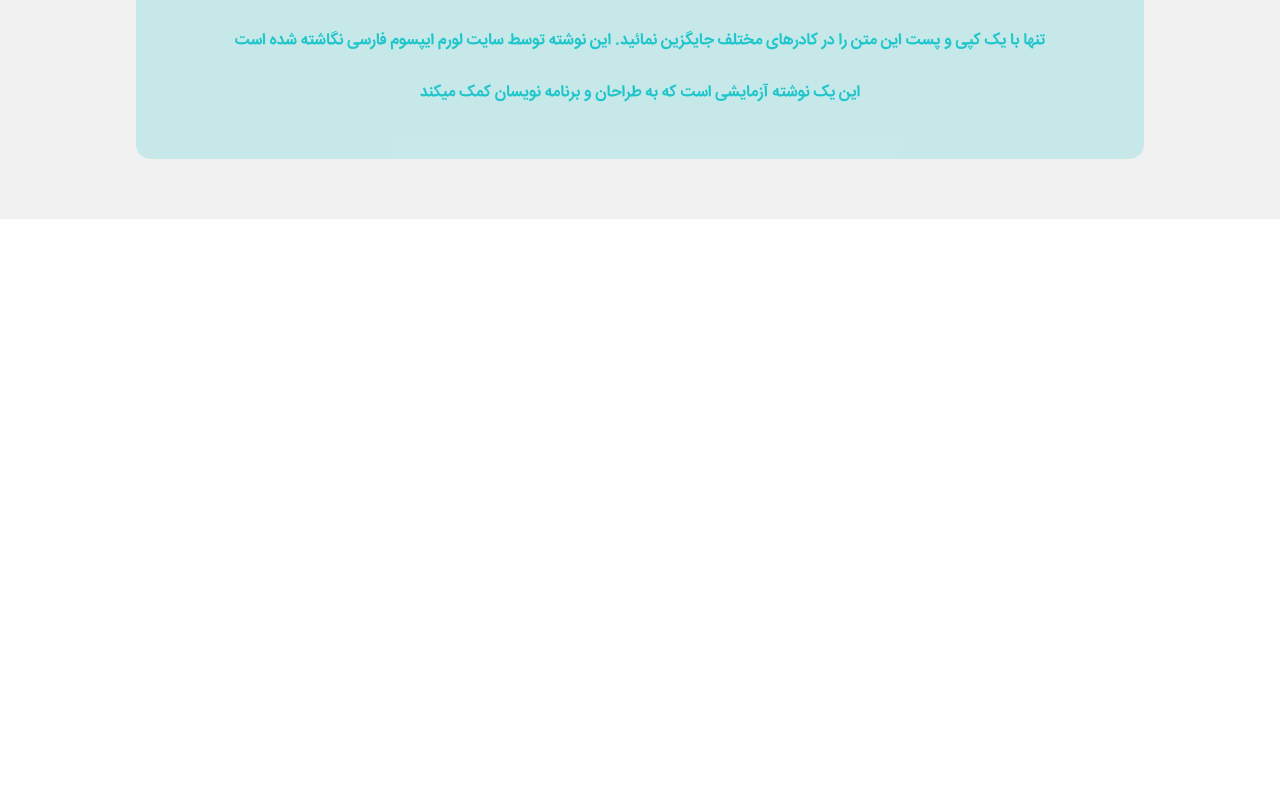
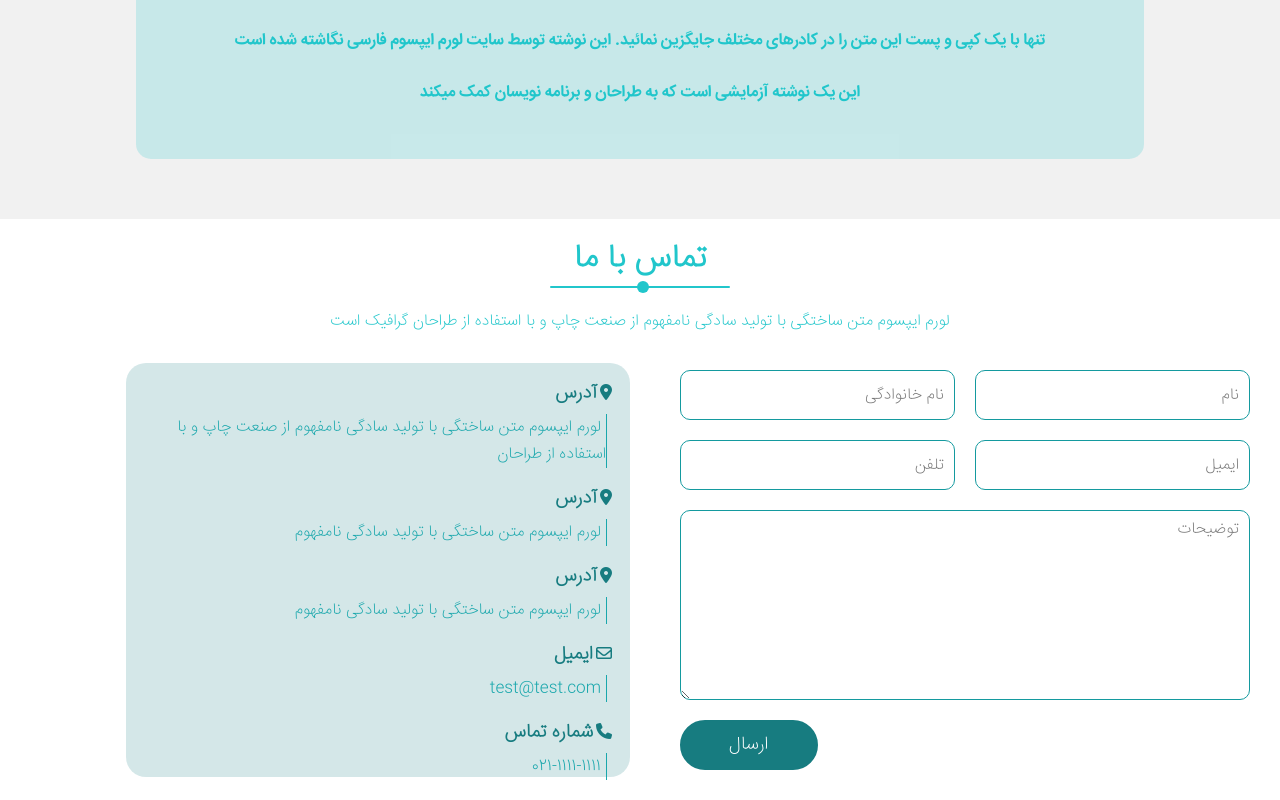
Before and after one commit to AmirHosein-Zare/React-Apps, a React (Create React App) app: page / in a window 1280 px wide. Shown: the part 3910-4710 px from the top of the page. Before the commit the page ends 4129 px from the top, so only its background shows below. Built offline with nearby package versions, Linux system fonts and the light colour scheme.

Commit message:
add cantact us section

```diff
--- /dev/null
+++ b/src/CantactUs/Cantact.css
@@ -0,0 +1,48 @@
+.Cantact-container{
+    width: 100%;
+    display: grid;
+    grid-template-columns: repeat(2,1fr);
+    grid-template-rows: repeat(1,1fr);
+    justify-content: center;
+    align-items: center;
+    grid-gap: 20px;
+}
+.Cantact-right{
+    display: grid;
+    grid-template-columns: repeat(2,1fr);
+    grid-template-rows: repeat(6,50px);
+    grid-gap: 20px;
+    padding: 30px;
+}
+.cantact-item{
+    border-radius: 10px;
+    border: 1px solid #149a9f;
+    outline: none;
+    padding: 5px 10px;
+    font-size: 12pt;
+}
+.cantact-item5{
+    grid-row: 3/6;
+    grid-column: 1/3;
+}
+.cantact-item6{
+    grid-column: 2/3;
+    border: 2px solid #177c80;
+    border-radius: 25px;
+    color: white;
+    background-color: #177c80;
+    width: 50%;
+    font-size: 14pt;
+    justify-self: end;
+    transition: 0.2s;
+}
+.cantact-item6:hover{
+    cursor: pointer;
+    color: #177c80;
+    background-color: #177d8000;
+}.Cantact-left{
+    background-color: #177d802f;
+    border-radius: 20px;
+    width: 80%;
+    height: 90%;
+}
--- /dev/null
+++ b/src/CantactUs/Cantact.js
@@ -0,0 +1,36 @@
+import './Cantact.css'
+import React from 'react'
+import Icon from './Icon'
+
+export default function Cantact() {
+  return (
+    <div className='Cantact'>
+        <div id='about-top-box' className='ww'>
+            <div>
+                <h1 id='about-title'>تماس با ما</h1>
+                <div id='title-line'>
+                    <div id='title-line-circle'></div>
+                </div>
+            </div>
+            <p id='about-text'>لورم ایپسوم متن ساختگی با تولید سادگی نامفهوم از صنعت چاپ و با استفاده از طراحان گرافیک است</p>
+        </div>
+        <div className="Cantact-container">
+            <div className="Cantact-right">
+                <input className='cantact-item cantact-item1' type="text" placeholder='نام' name="" id="" />
+                <input className='cantact-item cantact-item2' type="text" placeholder='نام خانوادگی' name="" id="" />
+                <input className='cantact-item cantact-item3' type="text" placeholder='ایمیل' name="" id="" />
+                <input className='cantact-item cantact-item4' type="text" placeholder='تلفن' name="" id="" />
+                <textarea className='cantact-item cantact-item5' placeholder='توضیحات' name="" id="" cols="30" rows="10"></textarea>
+                <button className='Cantact-btn cantact-item6'>ارسال</button>
+            </div>
+            <div className="Cantact-left">
+                <Icon icon="fa-solid fa-location-dot" text="لورم ایپسوم متن ساختگی با تولید سادگی نامفهوم از صنعت چاپ و با استفاده از طراحان " title="آدرس"></Icon>
+                <Icon icon="fa-solid fa-location-dot" text="لورم ایپسوم متن ساختگی با تولید سادگی نامفهوم" title="آدرس"></Icon>
+                <Icon icon="fa-solid fa-location-dot" text="لورم ایپسوم متن ساختگی با تولید سادگی نامفهوم" title="آدرس"></Icon>
+                <Icon icon="fa-regular fa-envelope" text="test@test.com" title="ایمیل"></Icon>
+                <Icon icon="fa-solid fa-phone" text="021-1111-1111" title="شماره تماس"></Icon>
+            </div>
+        </div>
+    </div>
+  )
+}
--- /dev/null
+++ b/src/CantactUs/Icon.css
@@ -0,0 +1,20 @@
+.Icon{
+    margin: 15px;
+}
+.Icon-title{
+    display: inline;
+    color: #177c80;
+}
+.Icon-text{
+    border-right:1px solid #19a7ac;
+    margin: 5px;
+    margin-right: 8px;
+}
+#Icon-icon{
+    color: #177c80;
+    font-size: 12pt;
+}
+.Icon-address{
+    color: #19a7ac;
+    margin: 5px;
+}
--- /dev/null
+++ b/src/CantactUs/Icon.js
@@ -0,0 +1,16 @@
+import './Icon.css'
+import React from 'react'
+
+export default function Icon(props) {
+  return (
+    <div className='Icon'>
+        <div>
+            <i class={props.icon} id="Icon-icon"></i>
+            <h3 className='Icon-title'>{props.title}</h3>
+        </div>
+        <div className='Icon-text'>
+            <p className='Icon-address'>{props.text}</p>
+        </div>
+    </div>
+  )
+}
--- a/src/index.js
+++ b/src/index.js
@@ -8,6 +8,7 @@ import Sample from './Sample/Sample';
 import Plans from './Plans/Plans';
 import Lorem from './Lorem/Lorem'
 import Comment from './Comment/Comment'
+import Cantact from './CantactUs/Cantact';
 
 const root = ReactDOM.createRoot(document.getElementById('root'));
 root.render(
@@ -20,5 +21,6 @@ root.render(
         <Plans />
         <Lorem />
         <Comment />
+        <Cantact />
     </div>
 );
```
